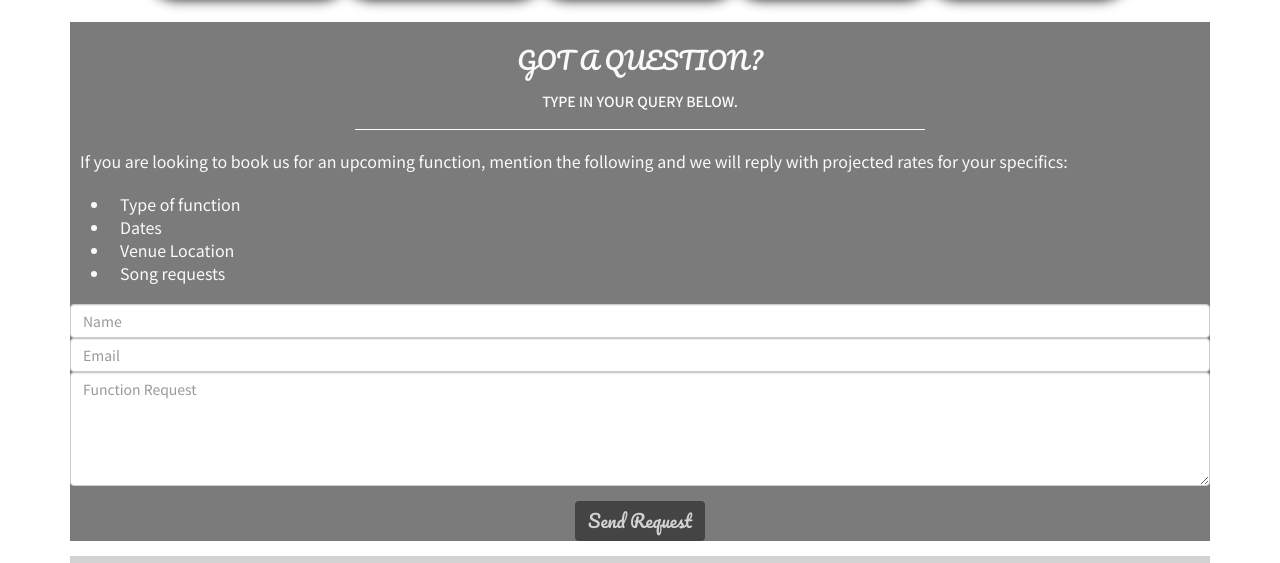
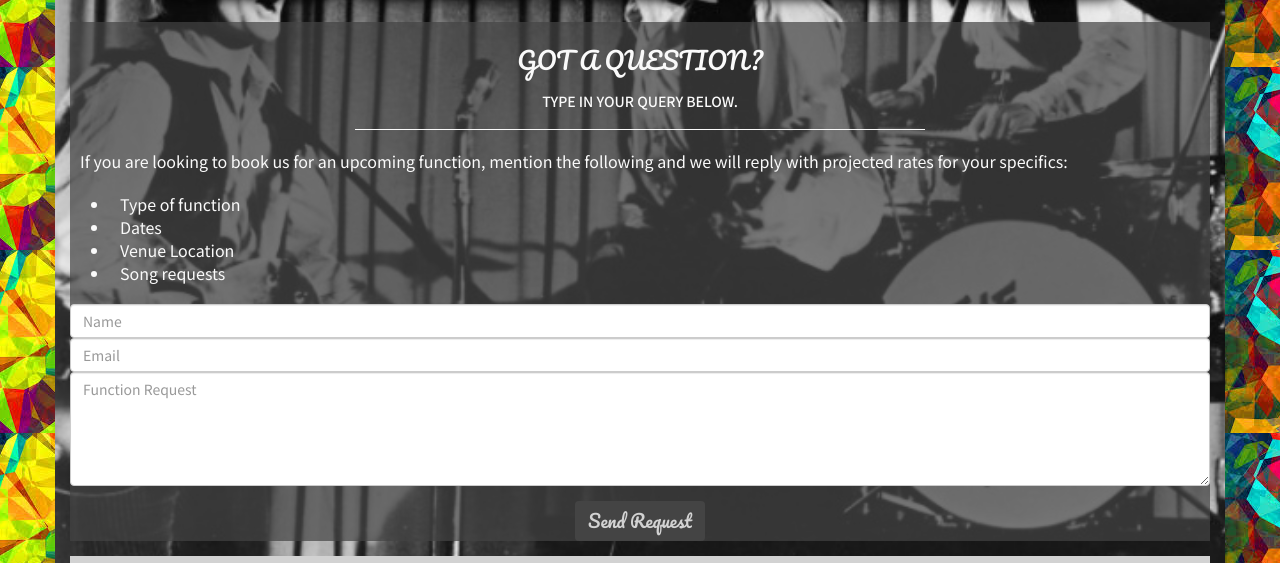
Before and after one commit to CaptT95/monkees, a plain HTML site: page contact.html in a window 1280 px wide. Shown: the part 299-862 px from the top of the page. Drawn offline with nearby package versions, Linux system fonts and the light colour scheme.

Commit message:
css image file paths changed from assets/ to ../

```diff
--- a/assets/css/style.css
+++ b/assets/css/style.css
@@ -3,7 +3,7 @@
 /*------------------------------------------Colours*/
 
 body {
-    background-image: url(assets/images/background.jpg);
+    background-image: url(../images/background.jpg);
     height: 100%;
     width: 100%;
 }
@@ -59,7 +59,7 @@ body {
 /*------------------------------------------Header*/
 
 .container {
-    background-image: url(assets/images/monkees.jpg);
+    background-image: url(../images/monkees.jpg);
     background-size: cover;
     padding-top: 50px;
 }
--- a/contact.html
+++ b/contact.html
@@ -5,7 +5,7 @@
     <link rel="stylesheet" href="https://stackpath.bootstrapcdn.com/bootstrap/3.3.7/css/bootstrap.min.css" type="text/css" />
     <link rel="stylesheet" href="https://stackpath.bootstrapcdn.com/font-awesome/4.7.0/css/font-awesome.min.css" type="text/css" />
     <link rel="stylesheet" href="assets/css/style.css" type="text/css" />
-    <meta name="viewport" content="width=device-width initial-scale-1">
+    <meta name="viewport" content="width=device-width initial-scale=1">
 </head>
 
 <body>
```
Also changed, not shown: catalogue.html (+1 -1 lines), functions.html (+1 -1 lines).
